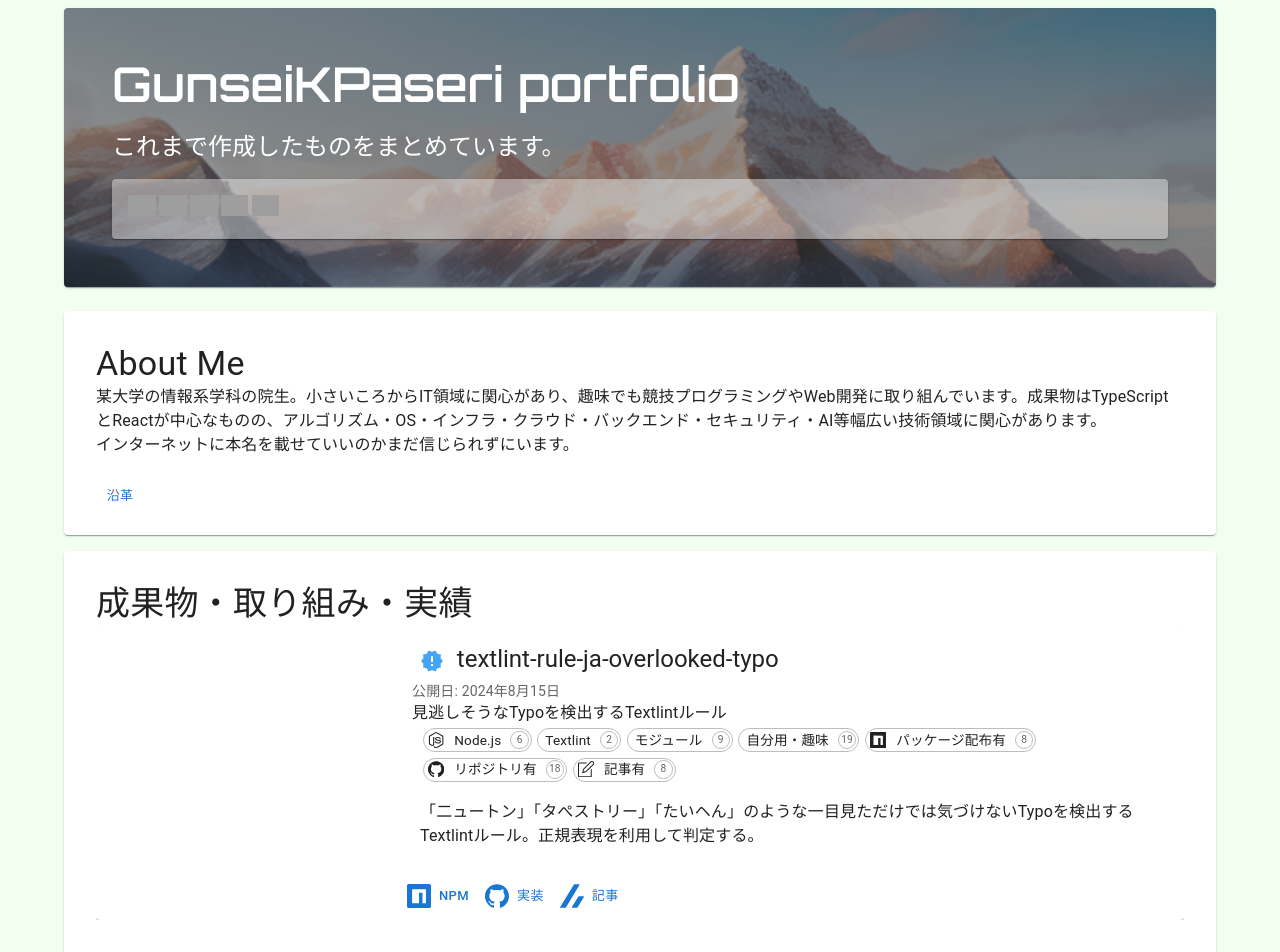
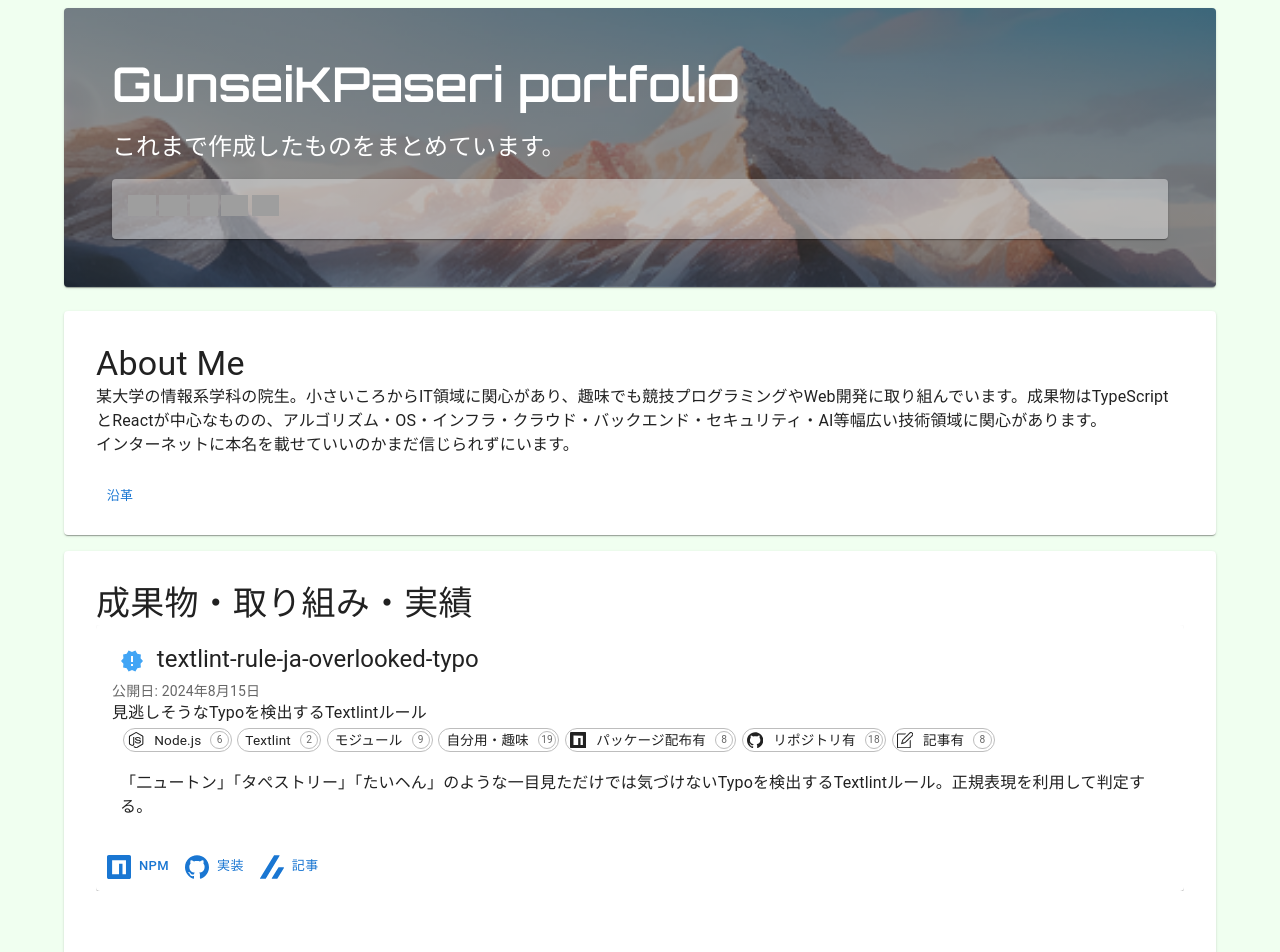
Before and after one commit to GunseiKPaseri/GunseiKPaseri.github.io, a React (Vite) app: page / in a window 1280 px wide. Shown: the top 952 px of the page. Built offline with nearby package versions, Linux system fonts and the light colour scheme; grey boxes are pictures that could not be loaded.

Commit message:
add: hide image area

```diff
--- a/src/components/molecules/ContentsCardExpanded.tsx
+++ b/src/components/molecules/ContentsCardExpanded.tsx
@@ -18,11 +18,13 @@ export const ContentsCardExpanded = (props: { source: Source }) => {
 
   return (
     <Card sx={{ width: "100%", display: "flex" }}>
-      <CardMedia
-        sx={{ width: 300 }}
-        image={props.source.img}
-        title={props.source.title}
-      />
+      {props.source.img && (
+        <CardMedia
+          sx={{ width: 300 }}
+          image={props.source.img}
+          title={props.source.title}
+        />
+      )}
       <Box sx={{ flex: 1, display: "flex", flexDirection: "column" }}>
         <CardContent>
           <Typography variant="h5" component="div">
```
